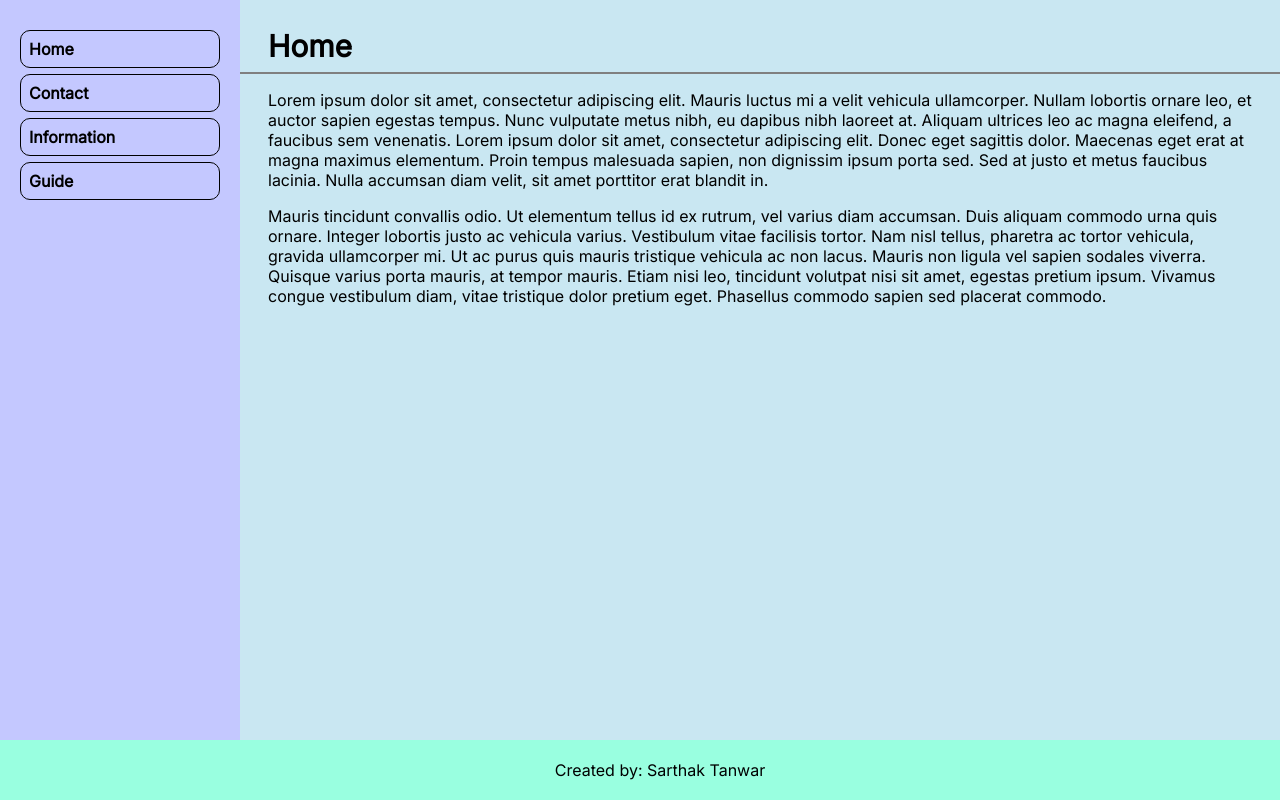
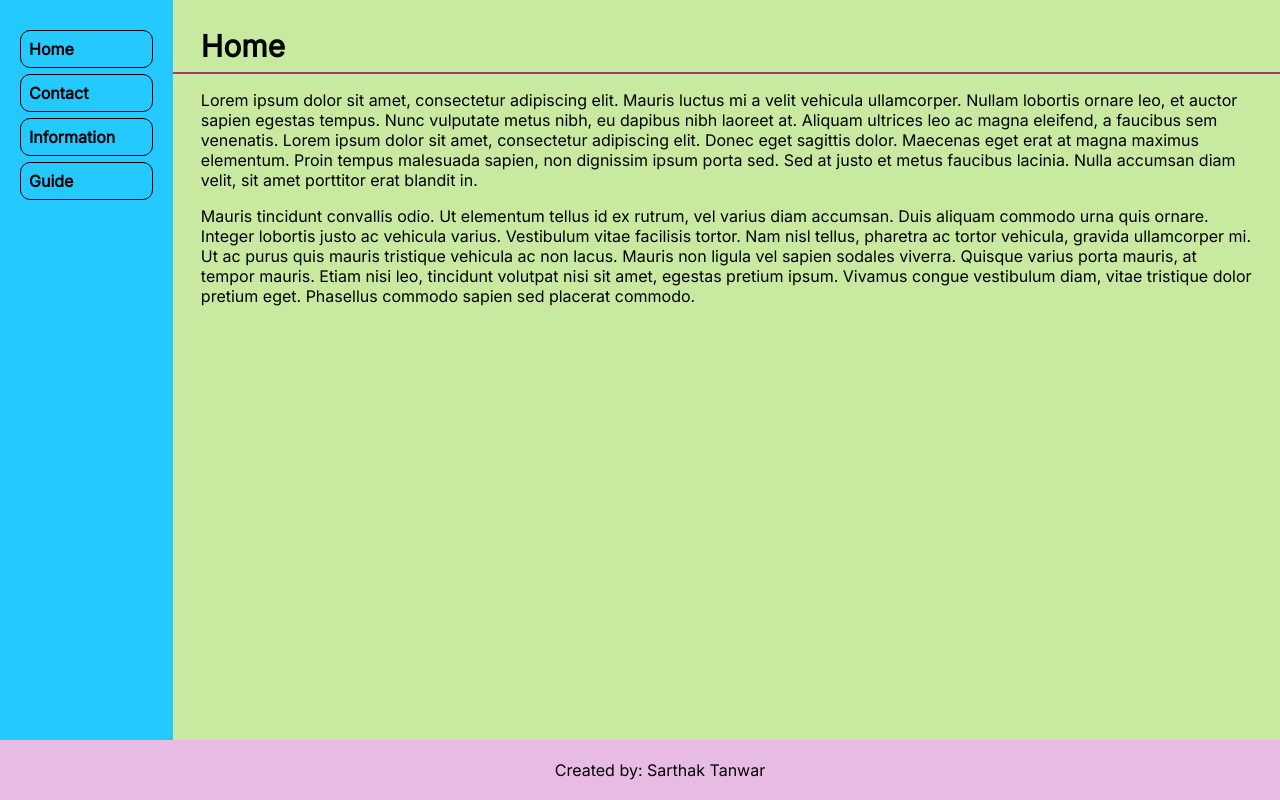
Before and after one commit to sarthak-2305/job-freak-page, a React (Create React App) app: page / in a window 1280 px wide. Built offline with nearby package versions, Linux system fonts and the light colour scheme.

Commit message:
functional app again

```diff
--- a/public/index.html
+++ b/public/index.html
@@ -2,7 +2,7 @@
 <html lang="en">
   <head>
     <meta charset="utf-8" />
-    <link rel="icon" href="%PUBLIC_URL%/favicon.ico" />
+    <link rel="icon" href="%PUBLIC_URL%/icon.png" />
     <meta name="viewport" content="width=device-width, initial-scale=1" />
     <meta name="theme-color" content="#000000" />
     <meta
@@ -24,7 +24,7 @@
       work correctly both with client-side routing and a non-root public URL.
       Learn how to configure a non-root public URL by running `npm run build`.
     -->
-    <title>React App</title>
+    <title>Sample App</title>
     <style>
       body {
         font-family: "Inter";
--- a/src/components/Layout.js
+++ b/src/components/Layout.js
@@ -2,16 +2,15 @@ export function Layout({ children, handleClick }) {
   return (
     <div
       style={{
-        backgroundColor: "#c9e7f2",
-        height: "100vh",
+        backgroundColor: "#C8E9A0",
+        height: "100%",
         margin: -8,
-        display: "flex",
+        minHeight: "calc(100vh - 60px)",
       }}
     >
       <div
         style={{
           display: "flex",
-          width: "100%",
         }}
       >
         <SideBar handleClick={handleClick} />
@@ -34,7 +33,7 @@ function BottomBar() {
   return (
     <div
       style={{
-        backgroundColor: "#99ffe0",
+        backgroundColor: "#E7BBE3",
         width: "100%",
         padding: "20px",
         display: "flex",
@@ -60,10 +59,11 @@ function SideBar(props) {
   return (
     <div
       style={{
-        backgroundColor: "#c4c8ff",
-        width: "200px",
+        backgroundColor: "#23C9FF",
+        width: "12%",
         padding: "20px",
-        minWidth: "200px",
+        minWidth: "120px",
+        minHeight: "calc(100vh - 60px)",
         paddingTop: "30px",
       }}
     >
--- a/src/components/Title.js
+++ b/src/components/Title.js
@@ -11,7 +11,7 @@ export function TitlePart(props) {
       {props.name}
       <div
         style={{
-          border: "1px grey solid",
+          border: "1px #A13D63 solid",
           margin: "8px -28px",
         }}
       ></div>
--- a/src/pages/Contact.js
+++ b/src/pages/Contact.js
@@ -12,7 +12,7 @@ export function ContactInfo() {
         style={{
           display: "flex",
           flexWrap: "wrap",
-          justifyContent: "center",
+          justifyContent: "space-between",
           gap: "24px",
           marginTop: "30px",
         }}
@@ -34,7 +34,7 @@ function Contacts() {
   return (
     <div
       style={{
-        border: "1px #A9C3B6 solid",
+        border: "1px #FF6F59 solid",
         padding: "20px",
         borderRadius: "10px",
       }}
--- a/src/pages/Guide.js
+++ b/src/pages/Guide.js
@@ -8,6 +8,16 @@ export function GuidePanel() {
       }}
     >
       <TitlePart name="Guide" />
+      <p>
+        Mauris nec imperdiet libero, ut molestie eros. Donec a odio vitae purus
+        rhoncus dignissim ut in lectus. Maecenas arcu enim, varius eu fermentum
+        in, egestas sed tellus. Duis eu nisl eu quam luctus iaculis vel ut elit.
+        Integer a elit non ipsum suscipit faucibus. Donec egestas urna nec
+        rutrum egestas. Proin mauris leo, tincidunt a ipsum rutrum, sagittis
+        blandit tortor. Nunc porta purus ut tortor ornare fringilla. Phasellus
+        ipsum mauris, mollis quis imperdiet sed, condimentum ut neque. Curabitur
+        viverra vestibulum lacinia.
+      </p>
     </div>
   );
 }
--- a/src/pages/Information.js
+++ b/src/pages/Information.js
@@ -8,6 +8,43 @@ export function InformationPanel() {
       }}
     >
       <TitlePart name="Information" />
+      <p>
+        Lorem ipsum dolor sit amet, consectetur adipiscing elit. Mauris aliquet,
+        nulla laoreet posuere feugiat, erat elit bibendum elit, sed gravida
+        nulla sapien vel nisl. Suspendisse vulputate scelerisque libero, vitae
+        elementum lacus venenatis ut. Donec varius in dui a tristique. Class
+        aptent taciti sociosqu ad litora torquent per conubia nostra, per
+        inceptos himenaeos. Nam dignissim arcu id nisi tempor, a feugiat leo
+        scelerisque. Sed pulvinar sapien nec gravida porttitor. Aliquam mattis
+        pharetra mauris vitae fringilla. Vivamus tristique mattis sem, in
+        venenatis ipsum. Pellentesque nec risus id nisi posuere ultricies et
+        sodales velit. Morbi congue orci sit amet purus luctus malesuada. Nunc
+        ultricies erat arcu, id blandit dui luctus in. Nunc tristique metus id
+        semper gravida.
+        <p>
+          Suspendisse potenti. Aliquam bibendum lacus augue, sit amet aliquet
+          arcu tempus sed. Suspendisse eu dui massa. Proin bibendum molestie
+          arcu at pretium. Mauris iaculis nunc et risus porta condimentum. Duis
+          nec nibh hendrerit, consectetur libero id, suscipit tellus.
+          Suspendisse aliquet tincidunt venenatis. Cras quis vulputate lectus.
+          Praesent non accumsan mi, vitae maximus mauris. Morbi laoreet non eros
+          quis efficitur. Cras fermentum finibus dolor eget sollicitudin.
+        </p>
+        <p>
+          Donec quis sollicitudin nisi, ac tempus metus. Ut vitae vestibulum
+          augue, eu dictum sem. Nulla pretium, leo a imperdiet euismod, ante
+          diam auctor neque, nec pellentesque est neque sed neque. Duis a cursus
+          eros. Morbi pulvinar nec nibh sed ullamcorper. Nulla placerat, purus
+          tempus placerat iaculis, tortor felis vulputate nulla, nec lacinia
+          erat dolor at arcu. Donec tristique tortor dolor, at semper lorem
+          posuere et. Praesent venenatis, nisl ac laoreet venenatis, sem odio
+          consequat nulla, sit amet congue massa sapien vitae nunc. Aliquam non
+          maximus velit. Ut vel ipsum sit amet enim tincidunt malesuada eu at
+          lacus. Aliquam cursus est in tortor ornare, vehicula pellentesque
+          nulla consectetur. Pellentesque condimentum semper sapien, quis
+          rhoncus mauris tincidunt sed.
+        </p>
+      </p>
     </div>
   );
 }
```
Also changed, not shown: public/icon.png (added).
